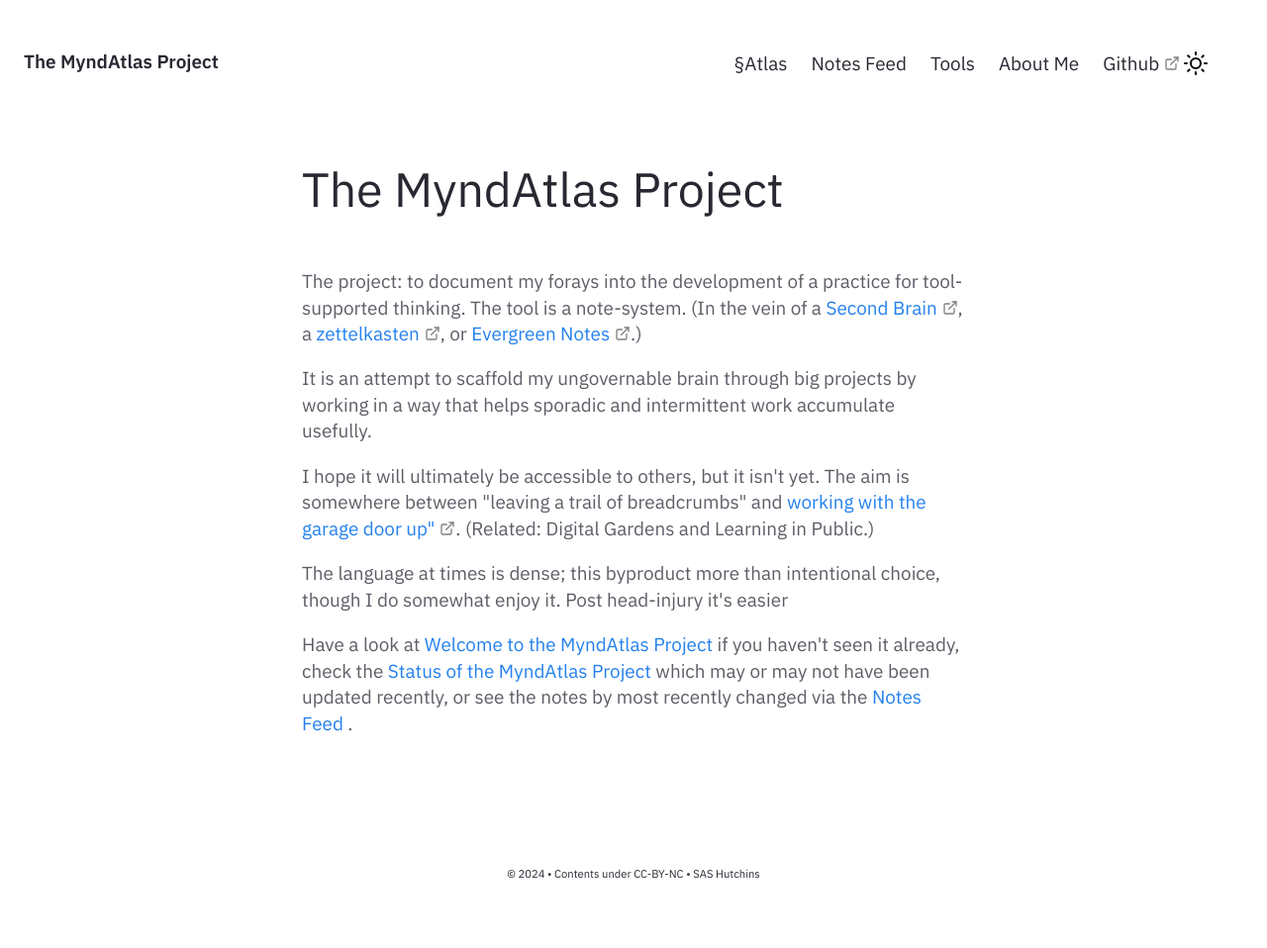
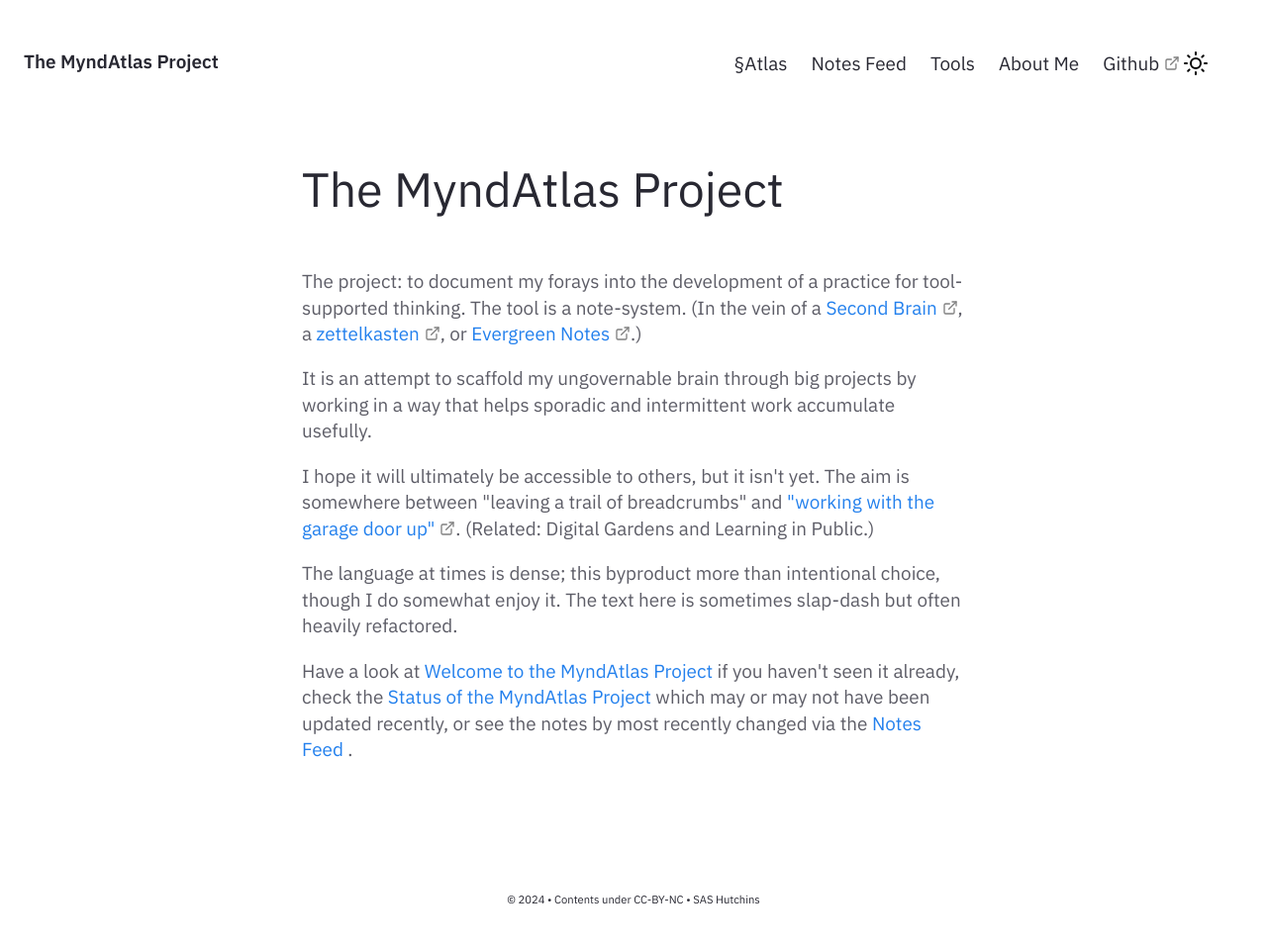
Before and after one commit to myndatlas/myndatlas.github.io, a Jekyll site: the page built from pages/index.md, in a window 1280 px wide. Shown: the whole page at 99% size. Built offline with Jekyll 4.4.1, drawn with Linux system fonts in a browser that asks for light colours; before the commit the page ends 932 px from its top, so only the background shows below that.

Commit message:
update landing

```diff
--- a/_includes/Homepage.html
+++ b/_includes/Homepage.html
@@ -8,10 +8,10 @@
             It is an attempt to scaffold my ungovernable brain through big projects by working in a way that helps sporadic and intermittent work accumulate usefully.
         </p>
         <p>
-           I hope it will ultimately be accessible to others, but it isn't yet. The aim is somewhere between "leaving a trail of breadcrumbs" and <a href="https://notes.andymatuschak.org/Work_with_the_garage_door_up">working with the garage door up"</a>. (Related: Digital Gardens and Learning in Public.)
+           I hope it will ultimately be accessible to others, but it isn't yet. The aim is somewhere between "leaving a trail of breadcrumbs" and <a href="https://notes.andymatuschak.org/Work_with_the_garage_door_up">"working with the garage door up"</a>. (Related: Digital Gardens and Learning in Public.)
         </p>
         <p>
-            The language at times is dense; this byproduct more than intentional choice, though I do somewhat enjoy it. Post head-injury it's easier
+            The language at times is dense; this byproduct more than intentional choice, though I do somewhat enjoy it. The text here is sometimes slap-dash but often heavily refactored.
         </p>
         <p>Have a look at <a href="{{'/welcome' | relative_url}}">Welcome to the MyndAtlas Project</a> if you haven't seen it already, check the <a href="{{'/status' | relative_url}}">Status of the MyndAtlas Project</a> which may or may not have been updated recently, or see the notes by most recently changed via the <a href="{{'/notes' | relative_url}}"> Notes Feed </a>.
         </p>
```
